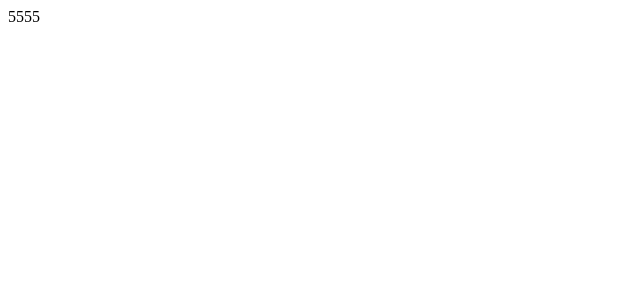
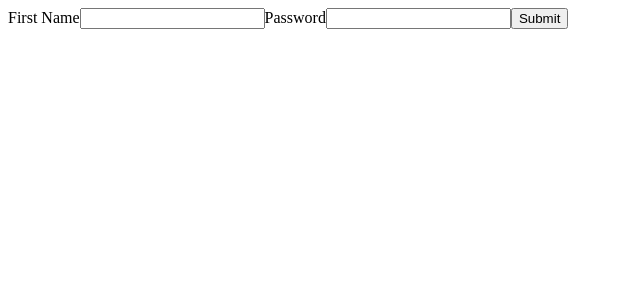
Before and after one commit to Arshavir-Gasparyan/Movie-Site, a React (Create React App) app: page / in a window 1280 px wide. Shown: the top 300 px of the page, without its empty margins (0-640 px from the left). Built offline with nearby package versions, Linux system fonts and the light colour scheme.

Commit message:
feat: install Yup

```diff
--- a/src/App.js
+++ b/src/App.js
@@ -1,5 +1,12 @@
-function App() {
-  return <div className="App">5555</div>;
-}
+import React from "react";
+import LogIn from "./Pages/LogIn/Login";
+
+const App = () => {
+  return (
+    <>
+      <LogIn />
+    </>
+  );
+};
 
 export default App;
--- /dev/null
+++ b/src/Pages/LogIn/Login.js
@@ -0,0 +1,38 @@
+import React from "react";
+import { useFormik } from "formik";
+
+const LogIn = () => {
+  const formik = useFormik({
+    initialValues: {
+      firstName: "",
+      password: "",
+    },
+    onSubmit: (values) => {
+      alert(JSON.stringify(values, null, 2));
+    },
+  });
+  return (
+    <form onSubmit={formik.handleSubmit}>
+      <label htmlFor="firstName">First Name</label>
+      <input
+        id="firstName"
+        name="firstName"
+        type="text"
+        onChange={formik.handleChange}
+        value={formik.values.firstName}
+      />
+      <label htmlFor="password">Password</label>
+      <input
+        id="password"
+        name="password"
+        type="password"
+        onChange={formik.handleChange}
+        value={formik.values.lastName}
+      />
+
+      <button type="submit">Submit</button>
+    </form>
+  );
+};
+
+export default LogIn;
```
